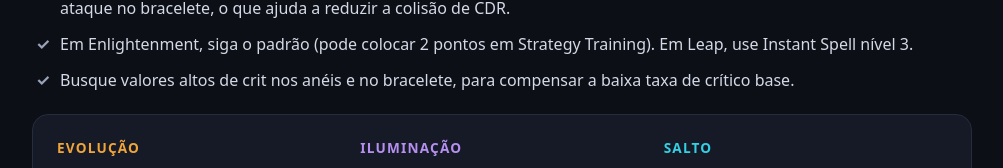
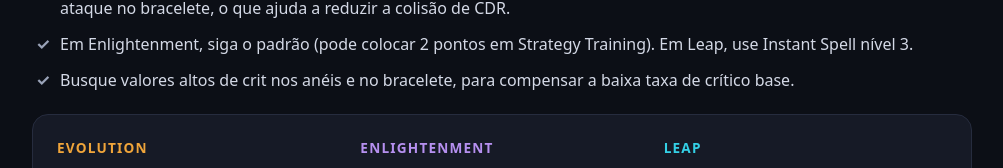
Before and after one commit to koijxd/guias-lost-ark, a plain HTML site: page guides/gunlancer-combat-readiness.html in a window 1280 px wide. Shown: the part 3757-3925 px from the top of the page, without its empty margins (138-1141 px from the left). Drawn offline with Linux system fonts and the light colour scheme.

Commit message:
Update gunlancer-combat-readiness.html

```diff
--- a/guides/gunlancer-combat-readiness.html
+++ b/guides/gunlancer-combat-readiness.html
@@ -209,7 +209,7 @@
     </ul>
     <div class="ap-grid card" style="margin-top:16px">
       <div class="ap-col evo">
-        <h3>Evolução</h3>
+        <h3>Evolution</h3>
         <div class="tier">Tier 1</div>
         <div class="ap-item">Crit<b>10</b></div>
         <div class="ap-item">Specialization<b>30</b></div>
@@ -225,7 +225,7 @@
         <div class="ap-item">Standing Striker<b>2</b></div>
       </div>
       <div class="ap-col ilu">
-        <h3>Iluminação</h3>
+        <h3>Enlightenment</h3>
         <div class="tier">Tier 1</div>
         <div class="ap-item">Impregnable Fortress<b>3</b></div>
         <div class="tier">Tier 2</div>
@@ -238,7 +238,7 @@
         <div class="ap-item">Strategic Move<b>1</b></div>
       </div>
       <div class="ap-col leap">
-        <h3>Salto</h3>
+        <h3>Leap</h3>
         <div class="tier">Tier 1</div>
         <div class="ap-item">Awakening Amplifier<b>1</b></div>
         <div class="ap-item">Unleashed Power<b>5</b></div>
```
